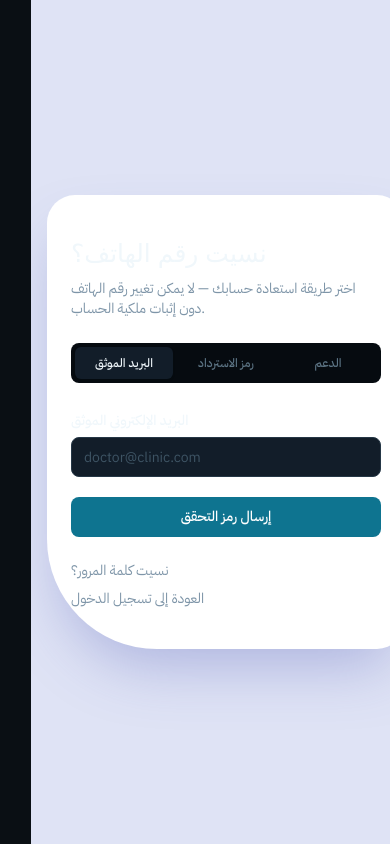
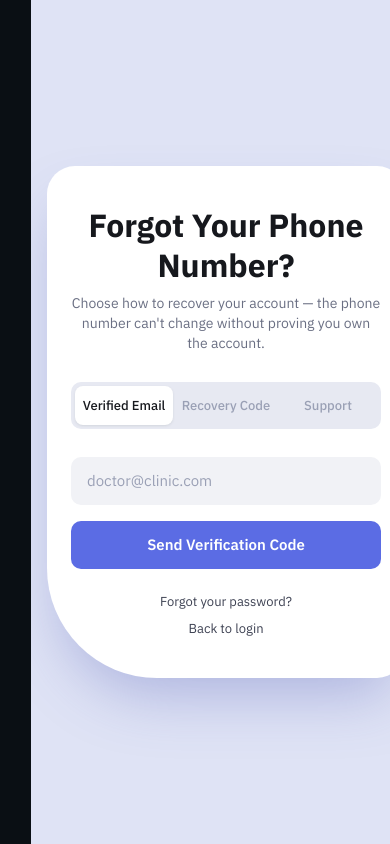
Before and after one commit to tomasloper266-svg/dental-clinic, a Next.js app: page /forgot-phone in a window 390 px wide. Built offline with nearby package versions, Linux system fonts and the light colour scheme; a web font is replaced by a local one.

Commit message:
Forgot-phone page in the new auth style: support tab shows the support phone, recovery-code tab explained

```diff
--- a/app/forgot-phone/page.tsx
+++ b/app/forgot-phone/page.tsx
@@ -2,14 +2,20 @@
 
 import { useEffect, useState } from "react";
 import Link from "next/link";
-import { LifeBuoy } from "lucide-react";
+import { LifeBuoy, Phone } from "lucide-react";
 import { AuthShell } from "@/components/auth/AuthShell";
 import { FallbackCodeNotice } from "@/components/auth/FallbackCodeNotice";
-import { Button } from "@/components/ui/Button";
-import { Field, Input, Textarea } from "@/components/ui/Field";
 
-// مسار «نسيت رقم الهاتف» — ثلاثة أبواب حقيقية:
-// بريد موثق (OTP) أو رمز الاسترداد الاحتياطي أو طلب دعم للتحقق من الملكية.
+// «نسيت رقم الهاتف» — ثلاثة أبواب: بريد موثق (رمز تحقق)، رمز الاسترداد
+// الاحتياطي (الرمز من 12 حرفاً الذي عُرض عند إنشاء العيادة)، أو الدعم
+// (رقم هاتف مباشر). التصميم مطابق لصفحات المصادقة: ألوان ثابتة فاتحة
+// وإنكليزي بالكامل، فلا تنكسر في الوضع الداكن. المنطق ونقاط الـAPI كما كانت.
+
+const INPUT_CLS =
+  "h-12 w-full rounded-[10px] border-0 bg-[#f1f2f6] text-[15px] text-[#25293c] placeholder:text-[#9aa0b5] focus:outline-2 focus:outline-offset-0 focus:outline-[#5b6ce4]";
+
+const SUPPORT_PHONE = "0997934237";
+const SUPPORT_PHONE_DISPLAY = "0997 934 237";
 
 type Path = "email" | "recoveryCode" | "support";
 
@@ -19,23 +25,34 @@ export default function ForgotPhonePage() {
   const [path, setPath] = useState<Path>("email");
 
   return (
-    <AuthShell>
-      <h1 className="font-display text-[25px] font-normal leading-[1.45] text-ink-900">نسيت رقم الهاتف؟</h1>
-      <p className="mt-2 text-sm text-warm-600">
-        اختر طريقة استعادة حسابك — لا يمكن تغيير رقم الهاتف دون إثبات ملكية
-        الحساب.
+    <AuthShell
+      greetingTitle="Hello, Welcome!"
+      greetingSubtitle="Don't have an account?"
+      ctaLabel="Register"
+      ctaHref="/signup"
+    >
+      <section aria-labelledby="forgot-phone-title">
+        <h1
+          id="forgot-phone-title"
+          className="text-center text-[32px] font-bold leading-tight text-[#16181d]"
+        >
+          Forgot Your Phone Number?
+        </h1>
+        <p className="mt-2 text-center text-sm text-[#6a6f83]">
+          Choose how to recover your account — the phone number can&apos;t
+          change without proving you own the account.
         </p>
 
         <div
           role="tablist"
-        aria-label="طريقة الاستعادة"
-        className="mt-6 grid grid-cols-3 gap-1 rounded-field bg-surface-sunken p-1"
+          aria-label="Recovery method"
+          className="mt-7 grid grid-cols-3 gap-1 rounded-[10px] bg-[#e7e9f2] p-1"
         >
           {(
             [
-            ["email", "البريد الموثق"],
-            ["recoveryCode", "رمز الاسترداد"],
-            ["support", "الدعم"],
+              ["email", "Verified Email"],
+              ["recoveryCode", "Recovery Code"],
+              ["support", "Support"],
             ] as const
           ).map(([value, label]) => (
             <button
@@ -44,16 +61,17 @@ export default function ForgotPhonePage() {
               role="tab"
               aria-selected={path === value}
               onClick={() => setPath(value)}
-            className={`rounded-[6px] py-2 text-xs font-medium transition-colors sm:text-sm ${
+              className={`rounded-[8px] px-1 py-2.5 text-[13px] font-medium transition-colors ${
                 path === value
-                ? "bg-surface-raised text-ink-900 shadow-sm"
-                : "text-warm-500 hover:text-ink-700"
+                  ? "bg-white text-[#16181d] shadow-sm"
+                  : "text-[#9aa0b5] hover:text-[#25293c]"
               }`}
             >
               {label}
             </button>
           ))}
         </div>
+      </section>
 
       <div className="mt-7">
         {path === "email" && <EmailPath />}
@@ -61,12 +79,18 @@ export default function ForgotPhonePage() {
         {path === "support" && <SupportPath />}
       </div>
 
-      <div className="mt-6 flex flex-col gap-2 text-sm">
-        <Link href="/forgot-password" className="link-quiet">
-          نسيت كلمة المرور؟
+      <div className="mt-6 flex flex-col gap-2 text-center text-sm">
+        <Link
+          href="/forgot-password"
+          className="text-[13px] text-[#3d4152] hover:underline"
+        >
+          Forgot your password?
         </Link>
-        <Link href="/login" className="link-quiet">
-          العودة إلى تسجيل الدخول
+        <Link
+          href="/login"
+          className="text-[13px] text-[#3d4152] hover:underline"
+        >
+          Back to login
         </Link>
       </div>
     </AuthShell>
@@ -77,12 +101,15 @@ function FormError({ message }: { message: string }) {
   return (
     <p
       role="alert"
-      className="rounded-field border border-danger-100 bg-danger-50 px-3 py-2.5 text-sm text-danger-700"
+      className="rounded-lg border border-[#f3c8c8] bg-[#fdeeee] px-3 py-2.5 text-sm text-[#b23a3a]"
     >
       {message}
     </p>
   );
 }
+
+const PRIMARY_BTN_CLS =
+  "h-12 w-full rounded-[10px] text-[15px] font-semibold text-white transition-colors hover:opacity-90 disabled:cursor-not-allowed disabled:opacity-60";
 
 // ─── المسار 1: بريد موثق + OTP ──────────────────────────────────────────────
 
@@ -112,17 +139,23 @@ function EmailPath() {
         headers: { "Content-Type": "application/json" },
         body: JSON.stringify({ email }),
       });
-      const data = (await res.json()) as { error?: string; fallbackCode?: string; destinationHint?: string };
+      const data = (await res.json()) as {
+        error?: string;
+        fallbackCode?: string;
+        destinationHint?: string;
+      };
       if (!res.ok) {
-        setError(data.error ?? "تعذر إرسال الرمز، حاول مرة أخرى");
+        setError(data.error ?? "Couldn't send the code — please try again");
         return;
       }
       setDestinationHint(data.destinationHint ?? "");
-      setFallbackCode(typeof data.fallbackCode === "string" ? data.fallbackCode : null);
+      setFallbackCode(
+        typeof data.fallbackCode === "string" ? data.fallbackCode : null,
+      );
       setResendIn(60);
       setStep("code");
     } catch {
-      setError("تعذر الاتصال بالخادم، حاول مرة أخرى");
+      setError("Couldn't reach the server, please try again");
     } finally {
       setSubmitting(false);
     }
@@ -143,13 +176,13 @@ function EmailPath() {
         accounts?: RecoveredAccount[];
       };
       if (!res.ok || !data.accounts) {
-        setError(data.error ?? "تعذر التحقق من الرمز");
+        setError(data.error ?? "Couldn't verify the code");
         return;
       }
       setAccounts(data.accounts);
       setStep("revealed");
     } catch {
-      setError("تعذر الاتصال بالخادم، حاول مرة أخرى");
+      setError("Couldn't reach the server, please try again");
     } finally {
       setSubmitting(false);
     }
@@ -157,20 +190,21 @@ function EmailPath() {
 
   if (step === "revealed") {
     return (
-      <section aria-label="أرقام الهواتف المستعادة">
-        <p className="text-sm text-warm-600">
-          تم إثبات ملكية البريد — هذه الأرقام المسجلة به:
+      <section aria-label="Recovered phone numbers">
+        <p className="text-sm text-[#6a6f83]">
+          Your email is verified — here are the phone numbers registered with
+          it:
         </p>
         <ul className="mt-4 space-y-3">
           {accounts.map((a) => (
             <li
               key={`${a.clinicName}-${a.phone}`}
-              className="flex items-center justify-between rounded-panel bg-surface-raised px-4 py-3 ring-1 ring-warm-200"
+              className="flex items-center justify-between rounded-xl bg-[#f7f8fb] px-4 py-3"
             >
-              <span className="text-sm font-medium text-ink-900">
+              <span className="text-sm font-medium text-[#16181d]">
                 {a.clinicName}
               </span>
-              <span dir="ltr" className="numeric text-sm text-ink-700">
+              <span dir="ltr" className="text-sm text-[#25293c]">
                 {a.phone}
               </span>
             </li>
@@ -178,9 +212,10 @@ function EmailPath() {
         </ul>
         <Link
           href="/login"
-          className="mt-6 inline-block w-full rounded-field bg-primary-600 px-4 py-3 text-center text-sm font-semibold text-white transition-colors hover:bg-primary-700"
+          className={`${PRIMARY_BTN_CLS} mt-6 inline-block leading-[48px]`}
+          style={{ background: "#5B6CE4" }}
         >
-          تسجيل الدخول بهذا الرقم
+          Login with this number
         </Link>
       </section>
     );
@@ -188,66 +223,99 @@ function EmailPath() {
 
   return (
     <form
-      onSubmit={step === "email" ? (e) => { e.preventDefault(); requestCode(); } : onSubmitCode}
-      className="space-y-5"
-      aria-label={step === "email" ? "إرسال رمز إلى البريد الموثق" : "إدخال رمز التحقق"}
+      onSubmit={
+        step === "email"
+          ? (e) => {
+              e.preventDefault();
+              requestCode();
+            }
+          : onSubmitCode
+      }
+      className="space-y-4"
+      aria-label={
+        step === "email"
+          ? "Send a code to your verified email"
+          : "Enter the verification code"
+      }
     >
       {step === "email" ? (
-        <Field label="البريد الإلكتروني الموثق" htmlFor="fp-email">
-          <Input
+        <input
           id="fp-email"
           type="email"
           dir="ltr"
           required
-            className="text-left"
+          autoComplete="email"
+          aria-label="Verified Email"
+          className={`${INPUT_CLS} px-4 text-left`}
           placeholder="doctor@clinic.com"
           value={email}
           onChange={(e) => setEmail(e.target.value)}
         />
-        </Field>
       ) : (
         <>
-          <p className="text-sm text-warm-600">
-            أرسلنا رمز تحقق إلى {destinationHint || "بريدك"} — صالح لعشر دقائق.
+          <p className="text-sm text-[#6a6f83]">
+            We sent a verification code to {destinationHint || "your email"} —
+            valid for 10 minutes.
           </p>
           {fallbackCode && (
-            <FallbackCodeNotice code={fallbackCode} destinationHint={destinationHint} />
+            <FallbackCodeNotice
+              code={fallbackCode}
+              destinationHint={destinationHint}
+            />
           )}
-          <Field label="رمز التحقق" htmlFor="fp-code">
-            <Input
+          <input
             id="fp-code"
             inputMode="numeric"
             dir="ltr"
             required
             maxLength={6}
-              className="numeric text-center text-lg tracking-[0.4em]"
+            aria-label="Verification Code"
+            autoComplete="one-time-code"
+            className={`${INPUT_CLS} text-center text-lg tracking-[0.4em]`}
             placeholder="••••••"
             value={code}
-              onChange={(e) => setCode(e.target.value.replace(/\D/g, "").slice(0, 6))}
+            onChange={(e) =>
+              setCode(e.target.value.replace(/\D/g, "").slice(0, 6))
+            }
           />
-          </Field>
         </>
       )}
 
       {error && <FormError message={error} />}
 
       {step === "email" ? (
-        <Button type="submit" loading={submitting} className="w-full py-3">
-          إرسال رمز التحقق
-        </Button>
+        <button
+          type="submit"
+          disabled={submitting}
+          aria-busy={submitting || undefined}
+          className={PRIMARY_BTN_CLS}
+          style={{ background: "#5B6CE4" }}
+        >
+          Send Verification Code
+        </button>
       ) : (
         <>
-          <Button type="submit" loading={submitting} className="w-full py-3">
-            تحقق وأظهر الرقم
-          </Button>
+          <button
+            type="submit"
+            disabled={submitting}
+            aria-busy={submitting || undefined}
+            className={PRIMARY_BTN_CLS}
+            style={{ background: "#5B6CE4" }}
+          >
+            Verify and Show Number
+          </button>
+          <div className="text-center text-[13px]">
             <button
               type="button"
               onClick={requestCode}
               disabled={resendIn > 0 || submitting}
-            className="text-sm font-medium text-primary-700 disabled:text-warm-400"
+              className="font-medium text-[#4a5cd9] hover:underline disabled:text-[#9aa0b5] disabled:hover:no-underline"
             >
-            {resendIn > 0 ? `إعادة الإرسال بعد ${resendIn} ثانية` : "إعادة إرسال الرمز"}
+              {resendIn > 0
+                ? `Resend code in ${resendIn}s`
+                : "Resend code"}
             </button>
+          </div>
         </>
       )}
     </form>
@@ -277,12 +345,12 @@ function RecoveryCodePath() {
         account?: RecoveredAccount;
       };
       if (!res.ok || !data.account) {
-        setError(data.error ?? "تعذر التحقق من الرمز");
+        setError(data.error ?? "Couldn't verify the code");
         return;
       }
       setAccount(data.account);
     } catch {
-      setError("تعذر الاتصال بالخادم، حاول مرة أخرى");
+      setError("Couldn't reach the server, please try again");
     } finally {
       setSubmitting(false);
     }
@@ -290,157 +358,97 @@ function RecoveryCodePath() {
 
   if (account) {
     return (
-      <section aria-label="الرقم المستعاد">
-        <p className="text-sm text-warm-600">
-          رمز الاسترداد صحيح — رقم هاتفك المسجل في {account.clinicName}:
+      <section aria-label="Recovered number">
+        <p className="text-sm text-[#6a6f83]">
+          Recovery code verified — the phone number registered with{" "}
+          {account.clinicName}:
         </p>
         <p
           dir="ltr"
-          className="numeric mt-4 rounded-panel bg-surface-raised px-4 py-4 text-center text-xl font-bold text-ink-900 ring-1 ring-warm-200"
+          className="mt-4 rounded-[10px] bg-[#f7f8fb] px-4 py-4 text-center text-xl font-bold text-[#16181d]"
         >
           {account.phone}
         </p>
         <Link
           href="/login"
-          className="mt-6 inline-block w-full rounded-field bg-primary-600 px-4 py-3 text-center text-sm font-semibold text-white transition-colors hover:bg-primary-700"
+          className={`${PRIMARY_BTN_CLS} mt-6 inline-block leading-[48px]`}
+          style={{ background: "#5B6CE4" }}
         >
-          تسجيل الدخول
+          Login
         </Link>
       </section>
     );
   }
 
   return (
-    <form onSubmit={onSubmit} className="space-y-5" aria-label="استعادة برمز الاسترداد">
-      <Field
-        label="رمز الاسترداد الاحتياطي"
-        htmlFor="rc"
-        hint="الرمز المكون من 12 حرفاً الذي عُرض عند إنشاء العيادة"
-      >
-        <Input
+    <form onSubmit={onSubmit} className="space-y-4" aria-label="Recover with recovery code">
+      <div className="rounded-xl bg-[#f7f8fb] p-4 text-sm leading-6 text-[#4a4e63]">
+        The <strong className="font-semibold text-[#16181d]">recovery code</strong>{" "}
+        is the 12-character code (like{" "}
+        <span dir="ltr" className="text-[#25293c]">XXXX-XXXX-XXXX</span>) shown
+        once when your clinic account was created. Saved it? Enter it here to
+        see your registered phone number. Lost it? Use the{" "}
+        <strong className="font-semibold text-[#16181d]">Support</strong> tab.
+      </div>
+      <input
         id="rc"
         dir="ltr"
         required
-          className="numeric text-left tracking-widest"
+        aria-label="Backup recovery code (12 characters, shown when your clinic was created)"
+        className={`${INPUT_CLS} px-4 text-left tracking-widest`}
         placeholder="XXXX-XXXX-XXXX"
         value={recoveryCode}
-          onChange={(e) => setRecoveryCode(e.target.value)}
+        onChange={(e) => setRecoveryCode(e.target.value.toUpperCase())}
       />
-      </Field>
 
       {error && <FormError message={error} />}
 
-      <Button type="submit" loading={submitting} className="w-full py-3">
-        تحقق وأظهر الرقم
-      </Button>
+      <button
+        type="submit"
+        disabled={submitting}
+        aria-busy={submitting || undefined}
+        className={PRIMARY_BTN_CLS}
+        style={{ background: "#5B6CE4" }}
+      >
+        Verify and Show Number
+      </button>
     </form>
   );
 }
 
-// ─── المسار 3: طلب دعم — يُخزَّن ويُعالج من فريق الدعم ──────────────────────
+// ─── المسار 3: الدعم — رقم الهاتف مباشرة ────────────────────────────────────
 
 function SupportPath() {
-  const [form, setForm] = useState({
-    clinicName: "",
-    contactEmail: "",
-    contactPhone: "",
-    message: "",
-  });
-  const [error, setError] = useState<string | null>(null);
-  const [done, setDone] = useState<string | null>(null);
-  const [submitting, setSubmitting] = useState(false);
-
-  async function onSubmit(e: React.FormEvent) {
-    e.preventDefault();
-    setError(null);
-    setSubmitting(true);
-    try {
-      const res = await fetch("/api/support/requests", {
-        method: "POST",
-        headers: { "Content-Type": "application/json" },
-        body: JSON.stringify(form),
-      });
-      const data = (await res.json()) as { error?: string; message?: string };
-      if (!res.ok) {
-        setError(data.error ?? "تعذر إرسال الطلب، حاول مرة أخرى");
-        return;
-      }
-      setDone(data.message ?? "تم إرسال طلبك");
-    } catch {
-      setError("تعذر الاتصال بالخادم، حاول مرة أخرى");
-    } finally {
-      setSubmitting(false);
-    }
-  }
-
-  if (done) {
   return (
     <section
-        role="status"
-        className="rounded-panel border border-primary-100 bg-primary-50 p-5 text-center"
+      aria-label="Contact support"
+      className="rounded-2xl bg-white px-6 py-8 text-center"
     >
-        <LifeBuoy size={26} className="mx-auto text-primary-700" aria-hidden />
-        <p className="mt-3 text-sm font-medium text-primary-900">{done}</p>
-        <p className="mt-2 text-xs text-primary-700">
-          جهّز ما يثبت ملكيتك للعيادة (وثائق التسجيل، آخر فواتير الاشتراك).
+      <div className="mx-auto flex h-14 w-14 items-center justify-center rounded-full bg-[#eceefc]">
+        <LifeBuoy size={26} color="#4a5cd9" aria-hidden />
+      </div>
+      <h2 className="mt-4 text-lg font-bold text-[#16181d]">
+        Call us and we&apos;ll recover your account
+      </h2>
+      <p className="mt-2 text-sm leading-6 text-[#6a6f83]">
+        Have proof of ownership ready (registration documents, latest
+        subscription invoices) so we can verify you faster.
       </p>
+      <a
+        href={`tel:${SUPPORT_PHONE}`}
+        dir="ltr"
+        className="mt-5 flex items-center justify-center gap-2 text-3xl font-bold tracking-wide text-[#16181d] hover:text-[#4a5cd9]"
+      >
+        <Phone size={24} color="#4a5cd9" aria-hidden />
+        {SUPPORT_PHONE_DISPLAY}
+      </a>
+      <a
+        href={`tel:${SUPPORT_PHONE}`}
+        className={`${PRIMARY_BTN_CLS} mt-6 inline-block leading-[48px]`}
+        style={{ background: "#5B6CE4" }}
+      >
+        Call Support
+      </a>
     </section>
   );
 }
-
-  return (
-    <form onSubmit={onSubmit} className="space-y-5" aria-label="طلب دعم">
-      <Field label="اسم العيادة" htmlFor="sp-clinic">
-        <Input
-          id="sp-clinic"
-          required
-          value={form.clinicName}
-          onChange={(e) => setForm({ ...form, clinicName: e.target.value })}
-          placeholder="مثال: عيادة الابتسامة"
-        />
-      </Field>
-      <div className="grid gap-5 sm:grid-cols-2">
-        <Field label="بريد للتواصل (اختياري)" htmlFor="sp-email">
-          <Input
-            id="sp-email"
-            type="email"
-            dir="ltr"
-            className="text-left"
-            value={form.contactEmail}
-            onChange={(e) => setForm({ ...form, contactEmail: e.target.value })}
-            placeholder="doctor@clinic.com"
-          />
-        </Field>
-        <Field label="هاتف للتواصل (اختياري)" htmlFor="sp-phone">
-          <Input
-            id="sp-phone"
-            type="tel"
-            dir="ltr"
-            className="text-left"
-            value={form.contactPhone}
-            onChange={(e) => setForm({ ...form, contactPhone: e.target.value })}
-            placeholder="09xxxxxxxx"
-          />
-        </Field>
-      </div>
-      <Field
-        label="وصف الحالة"
-        htmlFor="sp-message"
-        hint="اذكر اسم العيادة واسم الطبيب وآخر معلومة تتذكرها عن الحساب"
-      >
-        <Textarea
-          id="sp-message"
-          required
-          value={form.message}
-          onChange={(e) => setForm({ ...form, message: e.target.value })}
-        />
-      </Field>
-
-      {error && <FormError message={error} />}
-
-      <Button type="submit" loading={submitting} className="w-full py-3">
-        إرسال طلب إلى الدعم
-      </Button>
-    </form>
-  );
-}
```
Lines whose indentation alone changed are shown as unchanged.
